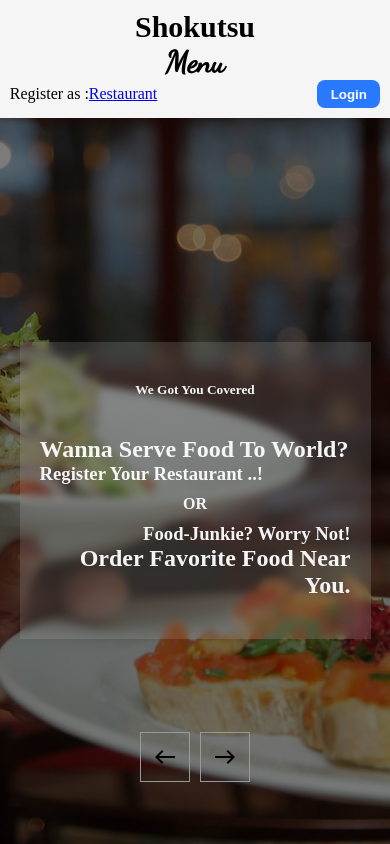
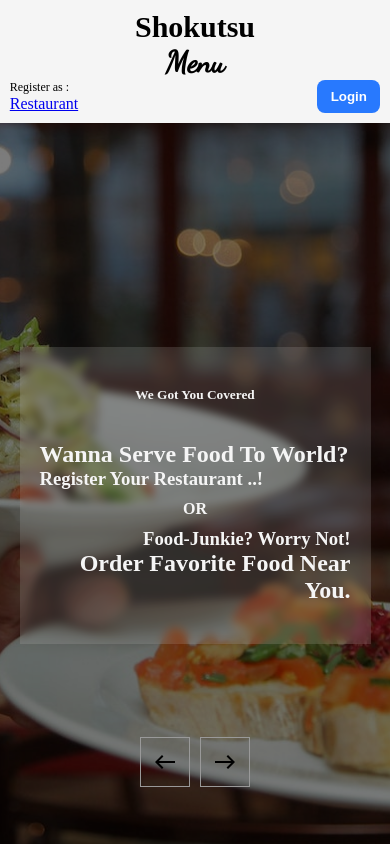
Before and after one commit to ShySannova/Capstone-Project, a React (Vite) app: page / in a window 390 px wide. Shown: the top 844 px of the page. Built offline with nearby package versions, Linux system fonts and the light colour scheme; no server answers.

Commit message:
some adjustment done

```diff
--- a/src/components/Header/Header.scss
+++ b/src/components/Header/Header.scss
@@ -127,6 +127,11 @@
                 .left{
                     flex: 2;
                     justify-content: flex-start;
+                    flex-direction: column;
+                    align-items: flex-start;
+                    span{
+                        font-size: 12px;
+                    }
                 }
 
                 .right{
--- a/src/components/Overview/Overview.scss
+++ b/src/components/Overview/Overview.scss
@@ -52,6 +52,10 @@
 @media screen and (max-width:756px) {
     .panel{
         .item{
+
+            img{
+                width: 100px;
+            }
             .content{
                 div{
                     flex-direction: column;
```
